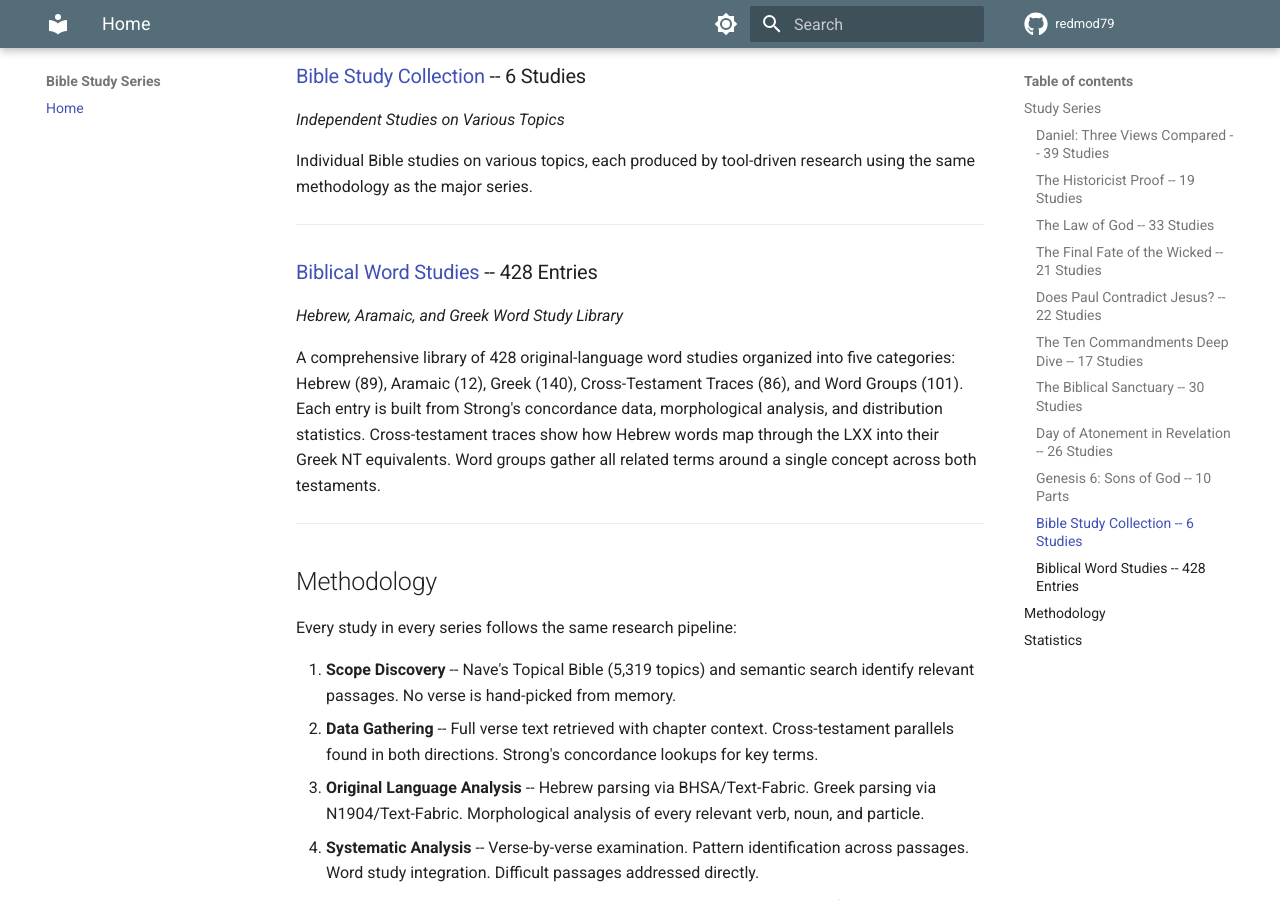
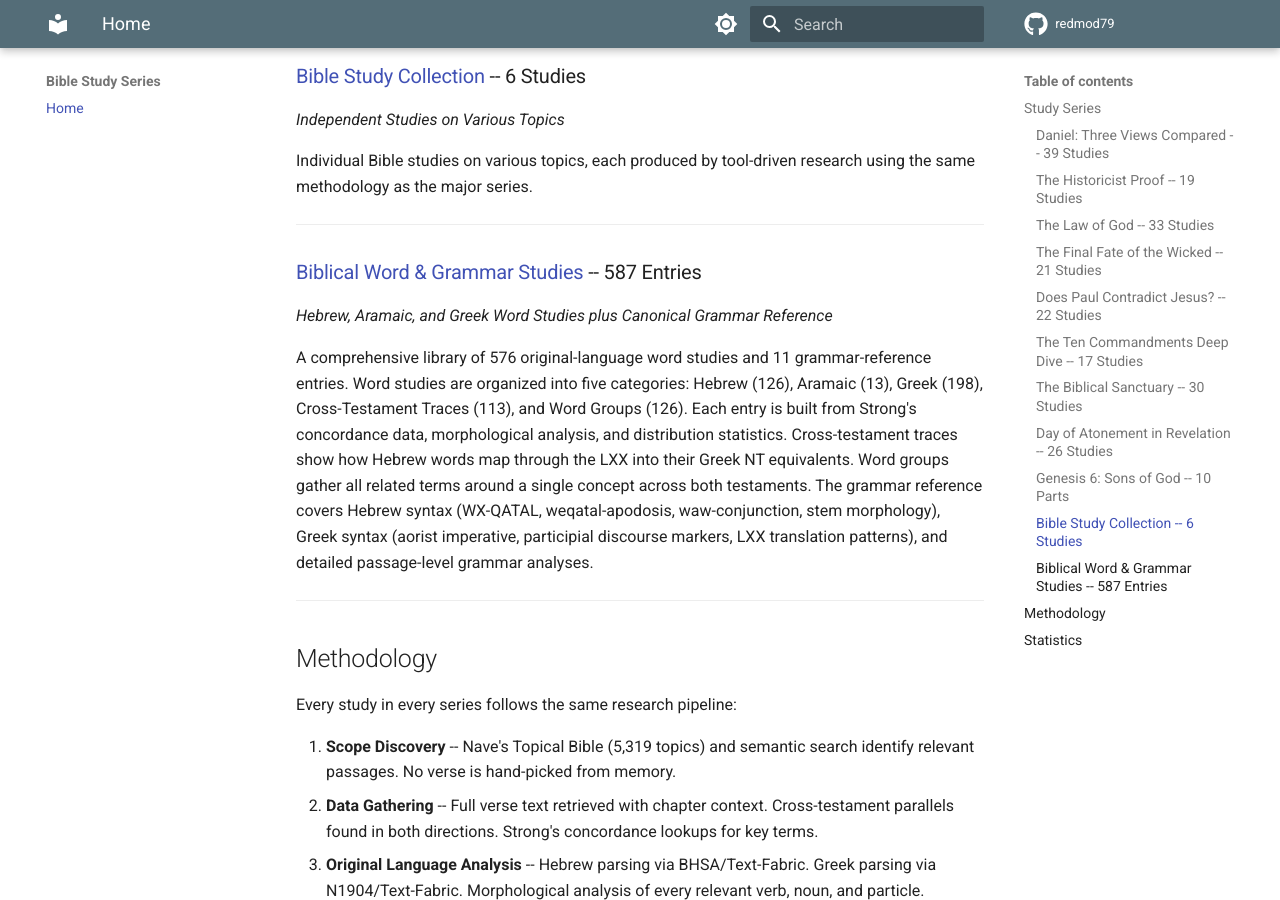
Before and after one commit to redmod79/bible-study-hub, an MkDocs documentation site: the page built from docs/index.md, in a window 1280 px wide and 900 px high, scrolled down 2407 px. Built offline with MkDocs 1.6.1 and Material for MkDocs 9.7.7, drawn with Linux system fonts in a browser that asks for light colours; some of the changed text lies outside the part shown.

Commit message:
Update Word Studies entry to Word & Grammar Studies (587 entries)

```diff
--- a/docs/index.md
+++ b/docs/index.md
@@ -88,11 +88,11 @@ Individual Bible studies on various topics, each produced by tool-driven researc
 
 ---
 
-### [Biblical Word Studies](https://redmod79.github.io/word-studies-website/) -- 428 Entries
+### [Biblical Word & Grammar Studies](https://redmod79.github.io/word-studies-website/) -- 587 Entries
 
-*Hebrew, Aramaic, and Greek Word Study Library*
+*Hebrew, Aramaic, and Greek Word Studies plus Canonical Grammar Reference*
 
-A comprehensive library of 428 original-language word studies organized into five categories: Hebrew (89), Aramaic (12), Greek (140), Cross-Testament Traces (86), and Word Groups (101). Each entry is built from Strong's concordance data, morphological analysis, and distribution statistics. Cross-testament traces show how Hebrew words map through the LXX into their Greek NT equivalents. Word groups gather all related terms around a single concept across both testaments.
+A comprehensive library of 576 original-language word studies and 11 grammar-reference entries. Word studies are organized into five categories: Hebrew (126), Aramaic (13), Greek (198), Cross-Testament Traces (113), and Word Groups (126). Each entry is built from Strong's concordance data, morphological analysis, and distribution statistics. Cross-testament traces show how Hebrew words map through the LXX into their Greek NT equivalents. Word groups gather all related terms around a single concept across both testaments. The grammar reference covers Hebrew syntax (WX-QATAL, weqatal-apodosis, waw-conjunction, stem morphology), Greek syntax (aorist imperative, participial discourse markers, LXX translation patterns), and detailed passage-level grammar analyses.
 
 ---
 
@@ -129,5 +129,5 @@ Every study in every series follows the same research pipeline:
 | [Day of Atonement in Revelation](https://redmod79.github.io/rev-website/) | 26 | Evidence classification (191 items) |
 | [Genesis 6: Sons of God](https://redmod79.github.io/genesis-6-website/) | 10 parts | Sola scriptura analysis |
 | [Bible Study Collection](https://redmod79.github.io/bible-topics-website/) | 6 | Tool-driven research |
-| [Biblical Word Studies](https://redmod79.github.io/word-studies-website/) | 428 entries | Strong's concordance + morphological analysis |
-| **Total** | **219+ studies, 428 word studies** | |
+| [Biblical Word & Grammar Studies](https://redmod79.github.io/word-studies-website/) | 587 entries | Strong's concordance + morphological analysis + grammar reference |
+| **Total** | **219+ studies, 576 word studies, 11 grammar entries** | |
```
